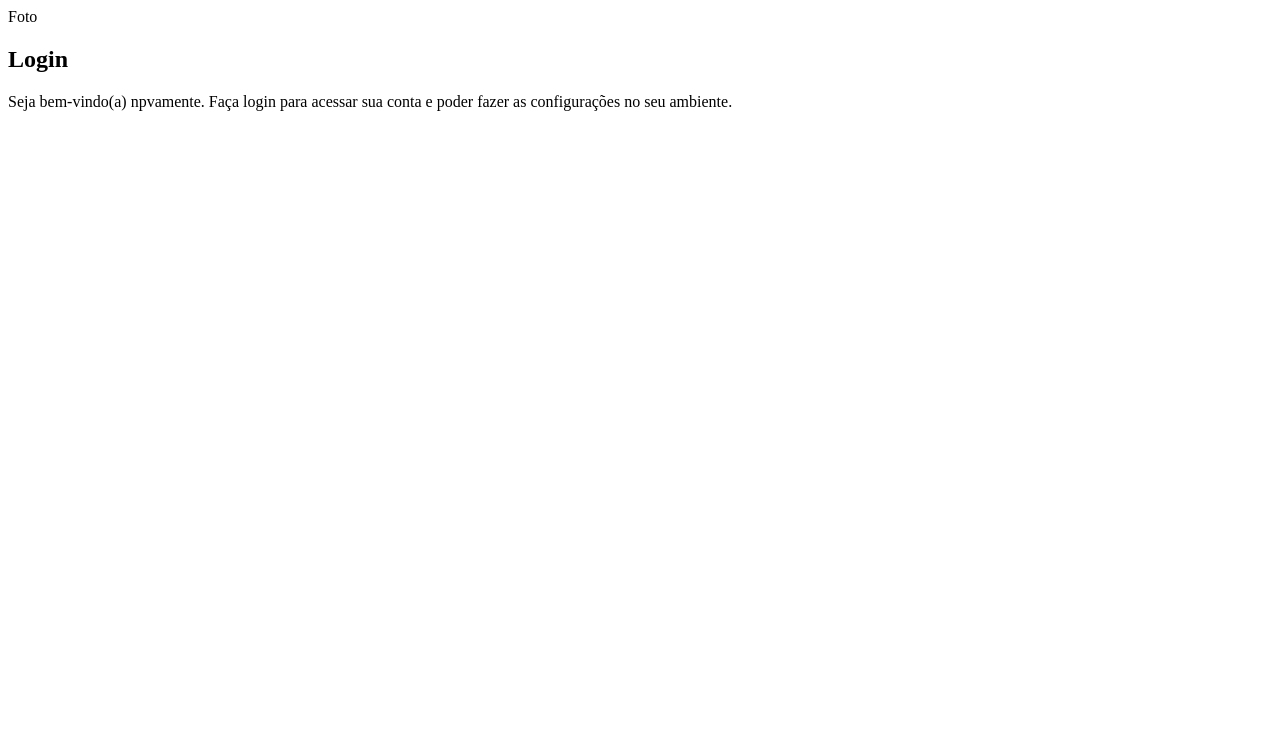
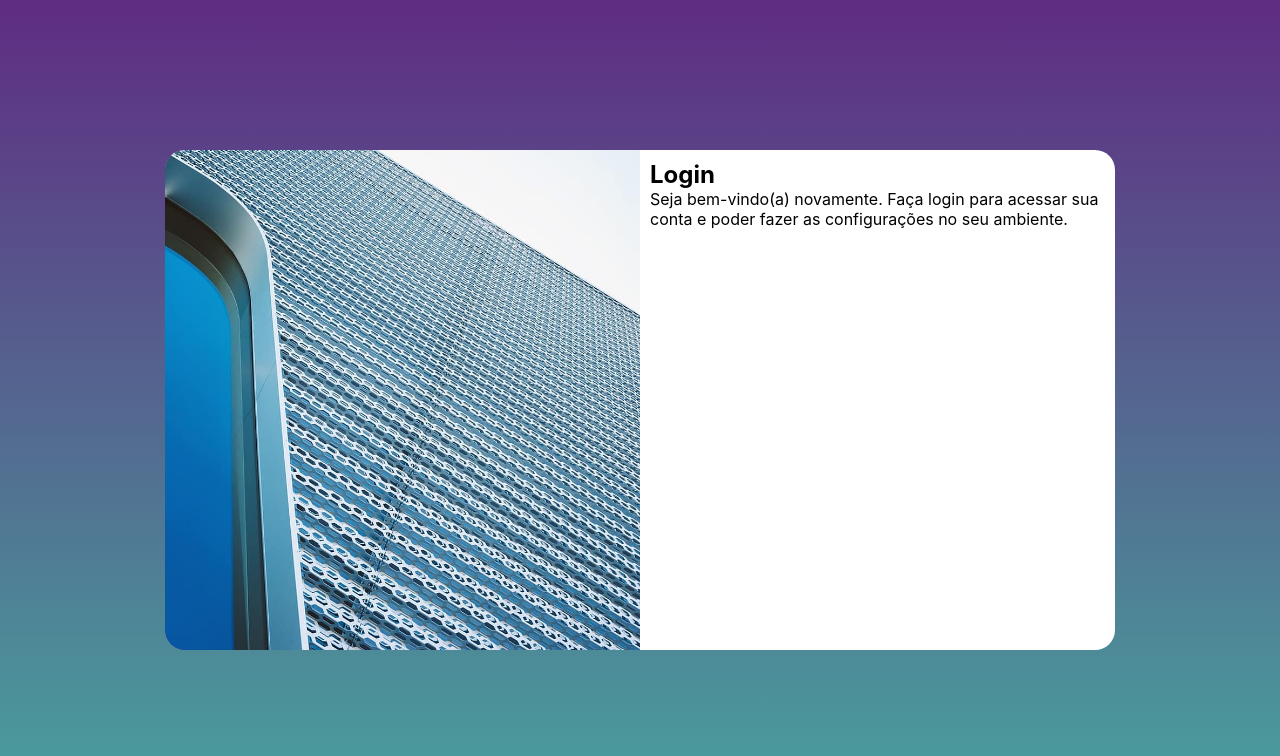
Before and after one commit to jaquelinecesario/projeto-login, a plain HTML site: page index.html in a window 1280 px wide. Drawn offline with Linux system fonts and the light colour scheme.

Commit message:
media query para outras telas

```diff
--- a/index.html
+++ b/index.html
@@ -6,17 +6,18 @@
     <meta name="viewport" content="width=device-width, initial-scale=1.0">
     <title>Login</title>
     <link rel="stylesheet" href="style/style.css">
+    <link rel="stylesheet" href="style/media-query.css">
 </head>
 
 <body>
     <main>
         <section id="login">
             <div id="imagem">
-                Foto
+                 <!-- Aqui vai a imagem nas CSS -->
             </div>
             <div id="formulario">
                 <h1>Login</h1>
-                <p>Seja bem-vindo(a) npvamente. Faça login para acessar sua conta e poder fazer as configurações no seu ambiente.</p>
+                <p>Seja bem-vindo(a) novamente. Faça login para acessar sua conta e poder fazer as configurações no seu ambiente.</p>
                 <form action="login.php" method="post">
 
                 </form>
--- /dev/null
+++ b/style/media-query.css
@@ -0,0 +1,43 @@
+@charset "UTF-8";
+
+@media screen and (min-width: 768px) and (max-width: 992px) {
+    body {
+        background-image: linear-gradient(to top, #49a09d, #5f2c82);
+    }
+
+    section#login {
+        width: 80vw;
+    }
+
+    section#login > div#imagem {
+        float: left;
+        width: 30%;
+        height: 100%;
+    }
+
+    section#login > div#formulario {
+        float: right;
+        width: 70%;
+    }
+}
+
+@media screen and (min-width: 992px) {
+    body {
+        background-image: linear-gradient(to top, #49a09d, #5f2c82);
+    }
+
+    section#login {
+        width: 950px;
+    }
+
+    section#login > div#imagem {
+        float: left;
+        width: 50%;
+        height: 100%;
+    }
+
+    section#login > div#formulario {
+        float: right;
+        width: 50%;
+    }
+}
--- a/style/style.css
+++ b/style/style.css
@@ -5,3 +5,52 @@
     Verde: #49a09d
     Lilás: #5f2c82
 */
+
+* {
+    font-family: -apple-system, BlinkMacSystemFont, 'Segoe UI', Roboto, Oxygen, Ubuntu, Cantarell, 'Open Sans', 'Helvetica Neue', sans-serif;
+    margin: 0;
+    padding: 0;
+    box-sizing: border-box;
+}
+
+body, html {
+    background-color: #5f2c82;
+    width: 100vw;
+    height: 100vh;
+}
+
+main {
+    position: relative;
+    width: 100vw;
+    height: 100vh;
+}
+
+section#login {
+    position: absolute;
+    top: 50%;
+    left: 50%;
+    transform: translate(-50%, -50%);
+    overflow: hidden;
+
+    background-color: white;
+    width: 250px;
+    height: 500px;
+    border-radius: 20px;
+    box-shadow: 0px 0px 10px rgba(0, 0, 0, 0.0.450);
+
+    transition: width .3s, height .3s;
+    transition-timing-function: ease;
+}
+
+section#login > div#imagem {
+    display: block;
+    background: #5f2c82 url(../imagens/metal.jpg) no-repeat;
+    background-size: cover;
+    background-position: left bottom;
+    height: 200px;
+}
+
+section#login > div#formulario {
+    display: block;
+    padding: 10px;
+}
```
